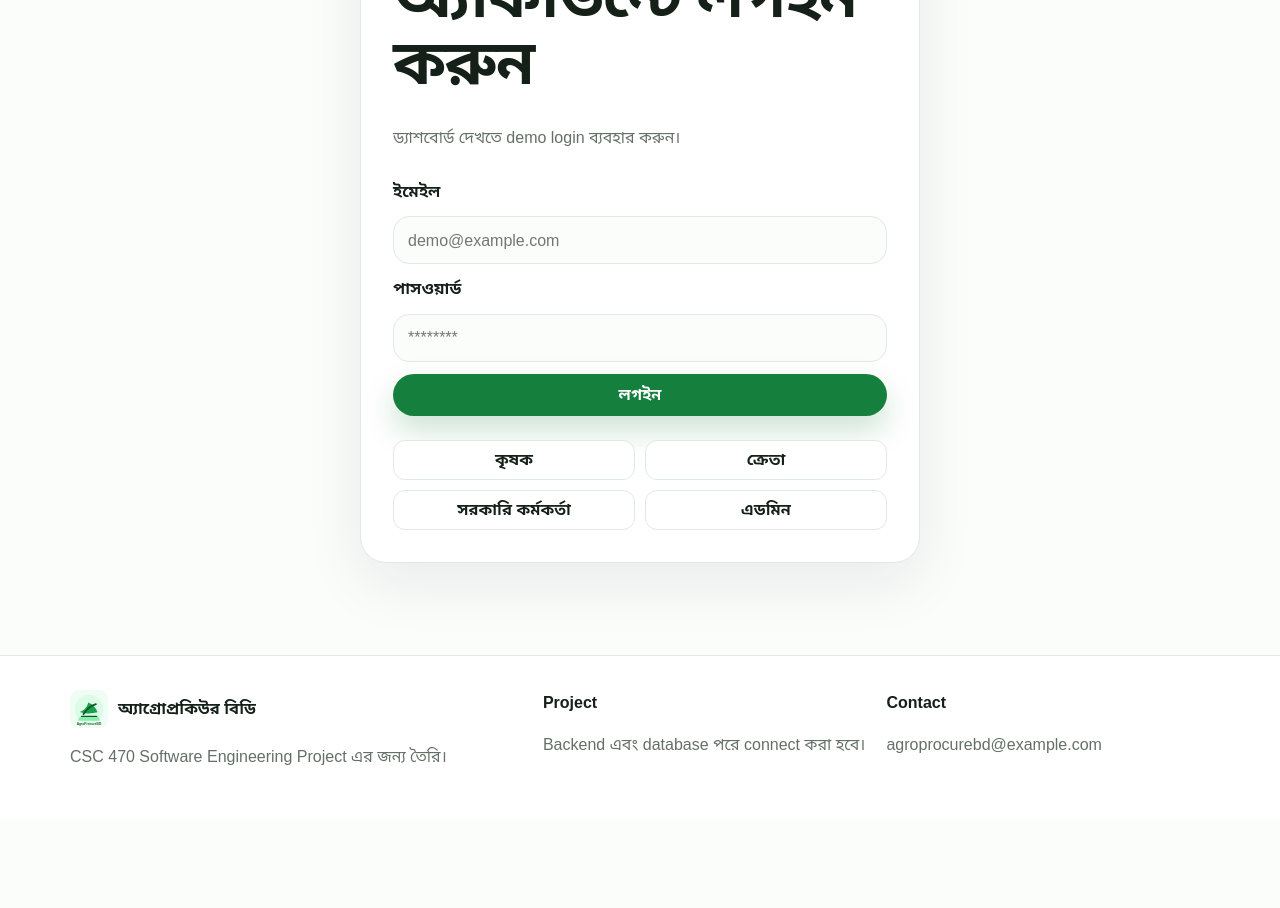
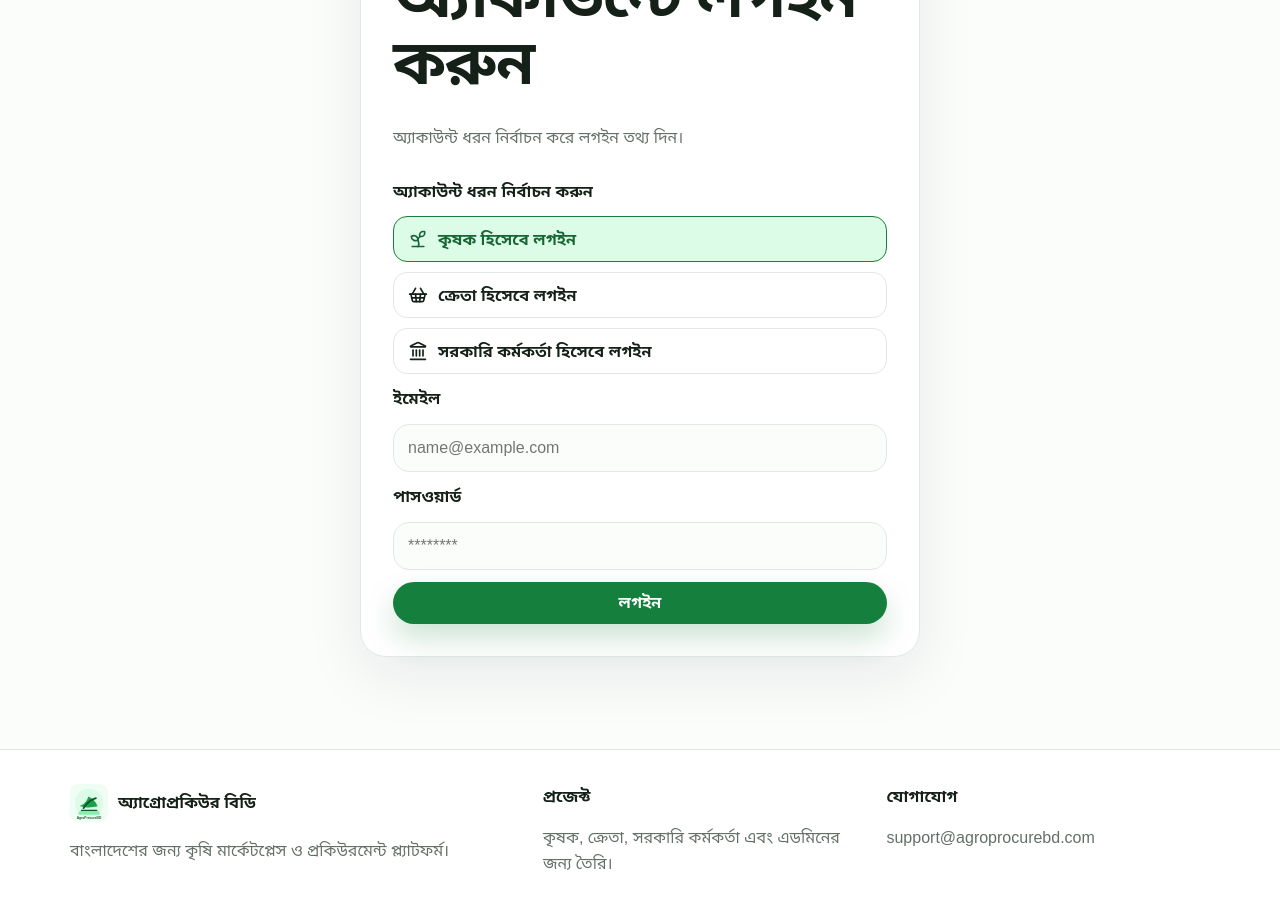
Before and after one commit to IA-MAHIM/AgroProcureBD, a React (Vite) app: page /login in a window 1280 px wide. Shown: the part 340-1248 px from the top of the page. Before the commit the page ends 1160 px from the top, so only its background shows below. Built offline with nearby package versions, Linux system fonts and the light colour scheme.

Commit message:
Add files via upload

```diff
--- a/src/App.jsx
+++ b/src/App.jsx
@@ -9,7 +9,7 @@ import HowItWorks from './pages/HowItWorks'
 import Procurement from './pages/Procurement'
 import Contact from './pages/Contact'
 import Register from './pages/Register'
-import Login from './pages/Login'
+import Login, { AdminLogin } from './pages/Login'
 import Otp from './pages/Otp'
 import {
   FarmerDashboard,
@@ -72,6 +72,7 @@ export default function App() {
           <Route path="/contact" element={<Contact t={t} />} />
           <Route path="/register" element={<Register t={t} />} />
           <Route path="/login" element={<Login t={t} setUser={setUser} />} />
+          <Route path="/admin-login" element={<AdminLogin t={t} setUser={setUser} />} />
           <Route path="/otp" element={<Otp t={t} />} />
 
           <Route path="/farmer" element={<Protected user={user} role="farmer"><FarmerDashboard t={t} lang={lang} /></Protected>} />
--- a/src/components/Footer.jsx
+++ b/src/components/Footer.jsx
@@ -12,12 +12,12 @@ export default function Footer({ t }) {
           <p>{t.footer}</p>
         </div>
         <div>
-          <strong>Project</strong>
-          <p>{t.backendLater}</p>
+          <strong>{t.project}</strong>
+          <p>{t.projectText}</p>
         </div>
         <div>
-          <strong>Contact</strong>
-          <p>agroprocurebd@example.com</p>
+          <strong>{t.contact}</strong>
+          <p>support@agroprocurebd.com</p>
         </div>
       </div>
     </footer>
--- a/src/i18n.js
+++ b/src/i18n.js
@@ -26,7 +26,9 @@ export const translations = {
     govtText: 'Verified government officer posts bulk crop demand. Farmers submit offers.',
     adminTitle: 'Admin verifies',
     adminText: 'Admin checks farmer and government officer documents before approval.',
-    footer: 'Built for CSC 470 Software Engineering Project.',
+    footer: 'Agricultural marketplace and procurement platform for Bangladesh.',
+    project: 'Project',
+    projectText: 'Designed for farmers, buyers, government officers, and system administrators.',
     registerTitle: 'Create your account',
     role: 'Account type',
     fullName: 'Full name',
@@ -35,13 +37,18 @@ export const translations = {
     password: 'Password',
     district: 'District',
     submit: 'Submit',
-    govtNote: 'Government officer account needs ID card verification by admin.',
+    govtNote: 'Government officer accounts require ID card verification by admin.',
     uploadId: 'Upload ID card',
     employeeId: 'Employee ID',
     department: 'Department',
     designation: 'Designation',
     loginTitle: 'Login to your account',
-    demoLogin: 'Use demo login to view dashboards.',
+    loginText: 'Select your account type and enter your login information.',
+    accountType: 'Select account type',
+    farmerLogin: 'Login as Farmer',
+    buyerLogin: 'Login as Buyer',
+    govtLogin: 'Login as Government Officer',
+    adminLogin: 'Admin Login',
     farmer: 'Farmer',
     buyer: 'Buyer',
     govtOfficer: 'Government Officer',
@@ -67,18 +74,19 @@ export const translations = {
     placeOrder: 'Place order',
     cart: 'Cart',
     checkout: 'Checkout',
-    paymentLater: 'Payment will be added later',
-    backendLater: 'Backend and database will be connected later.',
+    paymentMethod: 'Payment method',
+    cashOnDelivery: 'Cash on delivery',
+    manualPayment: 'Manual payment',
     dashboardOnly: 'Dashboard menu appears after login only.',
     otpTitle: 'Email OTP verification',
-    otpText: 'Real OTP will be connected with backend later. This page is ready for UI.',
+    otpText: 'Enter the 6-digit code sent to your email address.',
     searchPlaceholder: 'Search rice, potato, onion...',
     easyRead: 'Easy to read, easy to use.',
-    contactText: 'For project demo, contact form is frontend only.',
+    contactText: 'Send your message to AgroProcureBD support.',
     save: 'Save',
     chooseFile: 'Choose file',
     noFile: 'No file selected',
-    shippingLater: 'Shipping feature will be added in next phase.',
+    shippingAddress: 'Shipping address',
   },
   bn: {
     brand: 'অ্যাগ্রোপ্রকিউর বিডি',
@@ -107,7 +115,9 @@ export const translations = {
     govtText: 'যাচাইকৃত সরকারি কর্মকর্তা বড় পরিমাণ পণ্যের চাহিদা পোস্ট করবে। কৃষক অফার দিবে।',
     adminTitle: 'এডমিন যাচাই করবে',
     adminText: 'এডমিন কৃষক ও সরকারি কর্মকর্তার তথ্য দেখে approve করবে।',
-    footer: 'CSC 470 Software Engineering Project এর জন্য তৈরি।',
+    footer: 'বাংলাদেশের জন্য কৃষি মার্কেটপ্লেস ও প্রকিউরমেন্ট প্ল্যাটফর্ম।',
+    project: 'প্রজেক্ট',
+    projectText: 'কৃষক, ক্রেতা, সরকারি কর্মকর্তা এবং এডমিনের জন্য তৈরি।',
     registerTitle: 'আপনার অ্যাকাউন্ট খুলুন',
     role: 'অ্যাকাউন্ট ধরন',
     fullName: 'পূর্ণ নাম',
@@ -122,7 +132,12 @@ export const translations = {
     department: 'বিভাগ',
     designation: 'পদবি',
     loginTitle: 'আপনার অ্যাকাউন্টে লগইন করুন',
-    demoLogin: 'ড্যাশবোর্ড দেখতে demo login ব্যবহার করুন।',
+    loginText: 'অ্যাকাউন্ট ধরন নির্বাচন করে লগইন তথ্য দিন।',
+    accountType: 'অ্যাকাউন্ট ধরন নির্বাচন করুন',
+    farmerLogin: 'কৃষক হিসেবে লগইন',
+    buyerLogin: 'ক্রেতা হিসেবে লগইন',
+    govtLogin: 'সরকারি কর্মকর্তা হিসেবে লগইন',
+    adminLogin: 'এডমিন লগইন',
     farmer: 'কৃষক',
     buyer: 'ক্রেতা',
     govtOfficer: 'সরকারি কর্মকর্তা',
@@ -148,17 +163,18 @@ export const translations = {
     placeOrder: 'অর্ডার করুন',
     cart: 'কার্ট',
     checkout: 'চেকআউট',
-    paymentLater: 'Payment পরে যোগ করা হবে',
-    backendLater: 'Backend এবং database পরে connect করা হবে।',
+    paymentMethod: 'Payment method',
+    cashOnDelivery: 'Cash on delivery',
+    manualPayment: 'Manual payment',
     dashboardOnly: 'Dashboard menu শুধু login করার পরে দেখা যাবে।',
     otpTitle: 'ইমেইল OTP যাচাই',
-    otpText: 'Real OTP পরে backend দিয়ে connect করা হবে। এই পেজের UI ready আছে।',
+    otpText: 'আপনার ইমেইলে পাঠানো ৬ সংখ্যার কোড লিখুন।',
     searchPlaceholder: 'চাল, আলু, পেঁয়াজ খুঁজুন...',
     easyRead: 'পড়া সহজ, ব্যবহার সহজ।',
-    contactText: 'Project demo এর জন্য contact form frontend only.',
+    contactText: 'অ্যাগ্রোপ্রকিউর বিডি সাপোর্টে আপনার বার্তা পাঠান।',
     save: 'সেভ করুন',
     chooseFile: 'ফাইল বাছাই করুন',
     noFile: 'কোনো ফাইল নেই',
-    shippingLater: 'Shipping feature next phase এ যোগ করা হবে।',
+    shippingAddress: 'ডেলিভারি ঠিকানা',
   }
 }
--- a/src/pages/Dashboard.jsx
+++ b/src/pages/Dashboard.jsx
@@ -170,10 +170,10 @@ export function Checkout({ t }) {
     <section className="container section">
       <div className="form-card narrow">
         <h1>{t.checkout}</h1>
-        <p>{t.paymentLater}</p>
+        <label>{t.paymentMethod}</label><select><option>{t.cashOnDelivery}</option><option>{t.manualPayment}</option></select>
         <label>{t.fullName}</label><input placeholder={t.fullName} />
         <label>{t.phone}</label><input placeholder={t.phone} />
-        <label>Address</label><textarea rows="4" />
+        <label>{t.shippingAddress}</label><textarea rows="4" />
         <button className="primary-btn full">{t.placeOrder}</button>
       </div>
     </section>
--- a/src/pages/Login.jsx
+++ b/src/pages/Login.jsx
@@ -1,16 +1,32 @@
+import { useState } from 'react'
 import { useNavigate } from 'react-router-dom'
+import { Sprout, ShoppingBasket, Landmark, ShieldCheck } from 'lucide-react'
+
+function dashboardPath(role) {
+  if (role === 'farmer') return '/farmer'
+  if (role === 'buyer') return '/buyer'
+  if (role === 'government') return '/government'
+  if (role === 'admin') return '/admin'
+  return '/'
+}
 
 export default function Login({ t, setUser }) {
+  const [role, setRole] = useState('farmer')
+  const [email, setEmail] = useState('')
   const navigate = useNavigate()
 
-  const demoLogin = (role) => {
-    const user = { name: 'Demo User', role }
+  const roleOptions = [
+    { value: 'farmer', label: t.farmerLogin, icon: Sprout },
+    { value: 'buyer', label: t.buyerLogin, icon: ShoppingBasket },
+    { value: 'government', label: t.govtLogin, icon: Landmark },
+  ]
+
+  const submitLogin = (e) => {
+    e.preventDefault()
+    const user = { name: email, email, role }
     localStorage.setItem('agro-user', JSON.stringify(user))
     setUser(user)
-    if (role === 'farmer') navigate('/farmer')
-    if (role === 'buyer') navigate('/buyer')
-    if (role === 'government') navigate('/government')
-    if (role === 'admin') navigate('/admin')
+    navigate(dashboardPath(role))
   }
 
   return (
@@ -18,23 +34,79 @@ export default function Login({ t, setUser }) {
       <div className="form-card narrow">
         <p className="eyebrow">{t.login}</p>
         <h1>{t.loginTitle}</h1>
-        <p>{t.demoLogin}</p>
+        <p>{t.loginText}</p>
 
-        <label>{t.email}</label>
-        <input type="email" placeholder="demo@example.com" />
+        <form onSubmit={submitLogin}>
+          <label>{t.accountType}</label>
+          <div className="role-select">
+            {roleOptions.map(({ value, label, icon: Icon }) => (
+              <button
+                key={value}
+                type="button"
+                className={role === value ? 'role-option active' : 'role-option'}
+                onClick={() => setRole(value)}
+              >
+                <Icon size={20} />
+                <span>{label}</span>
+              </button>
+            ))}
+          </div>
 
-        <label>{t.password}</label>
-        <input type="password" placeholder="********" />
+          <label>{t.email}</label>
+          <input
+            required
+            type="email"
+            value={email}
+            onChange={e => setEmail(e.target.value)}
+            placeholder="name@example.com"
+          />
 
-        <button className="primary-btn full" onClick={() => demoLogin('buyer')}>{t.login}</button>
+          <label>{t.password}</label>
+          <input required type="password" placeholder="********" />
 
-        <div className="demo-grid">
-          <button onClick={() => demoLogin('farmer')}>{t.farmer}</button>
-          <button onClick={() => demoLogin('buyer')}>{t.buyer}</button>
-          <button onClick={() => demoLogin('government')}>{t.govtOfficer}</button>
-          <button onClick={() => demoLogin('admin')}>{t.admin}</button>
-        </div>
+          <button className="primary-btn full" type="submit">{t.login}</button>
+        </form>
       </div>
     </section>
   )
 }
+
+export function AdminLogin({ t, setUser }) {
+  const [email, setEmail] = useState('')
+  const navigate = useNavigate()
+
+  const submitLogin = (e) => {
+    e.preventDefault()
+    const user = { name: email, email, role: 'admin' }
+    localStorage.setItem('agro-user', JSON.stringify(user))
+    setUser(user)
+    navigate('/admin')
+  }
+
+  return (
+    <section className="container section">
+      <div className="form-card narrow">
+        <p className="eyebrow">{t.admin}</p>
+        <h1>{t.adminLogin}</h1>
+
+        <form onSubmit={submitLogin}>
+          <label>{t.email}</label>
+          <input
+            required
+            type="email"
+            value={email}
+            onChange={e => setEmail(e.target.value)}
+            placeholder="admin@agroprocurebd.com"
+          />
+
+          <label>{t.password}</label>
+          <input required type="password" placeholder="********" />
+
+          <button className="primary-btn full" type="submit">
+            <ShieldCheck size={18} /> {t.login}
+          </button>
+        </form>
+      </div>
+    </section>
+  )
+}
--- a/src/styles.css
+++ b/src/styles.css
@@ -404,22 +404,34 @@ textarea {
   background: var(--brand-light);
 }
 
-.demo-grid {
+.role-select {
   display: grid;
-  grid-template-columns: 1fr 1fr;
   gap: 10px;
-  margin-top: 12px;
 }
 
-.demo-grid button,
+.role-option,
 .mini {
-  min-height: 40px;
-  border-radius: 12px;
+  min-height: 46px;
+  border-radius: 14px;
   border: 1px solid var(--border);
   background: var(--panel);
   color: var(--text);
   cursor: pointer;
-  font-weight: 700;
+  font-weight: 750;
+}
+
+.role-option {
+  display: flex;
+  align-items: center;
+  gap: 10px;
+  padding: 0 14px;
+  text-align: left;
+}
+
+.role-option.active {
+  border-color: var(--brand);
+  background: var(--brand-light);
+  color: var(--brand-dark);
 }
 
 .otp-row {
```
Also changed, not shown: 2 other files (tests, documents, lock files or other folders).
